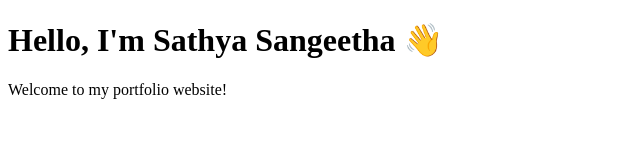
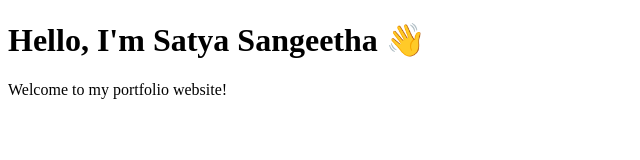
Before and after one commit to SangeethaSrinivas21/SangeethaSrinivas21-netczrn.github.io, a plain HTML site: page index.html in a window 1280 px wide. Shown: the whole page, without its empty margins (0-640 px from the left). Drawn offline with Linux system fonts and the light colour scheme.

Commit message:
Update index.html

```diff
--- a/index.html
+++ b/index.html
@@ -6,7 +6,7 @@
     <title>My Portfolio</title>
 </head>
 <body>
-    <h1>Hello, I'm Sathya Sangeetha 👋</h1>
+    <h1>Hello, I'm Satya Sangeetha 👋</h1>
     <p>Welcome to my portfolio website!</p>
 </body>
 </html>
```
